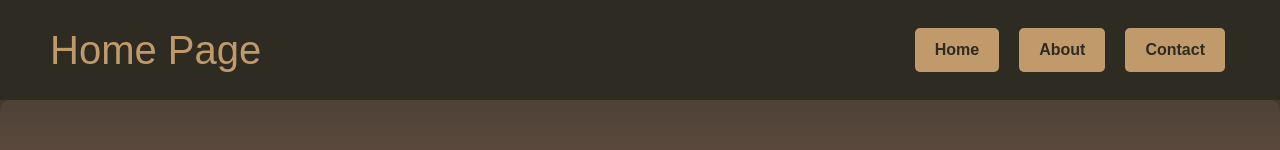
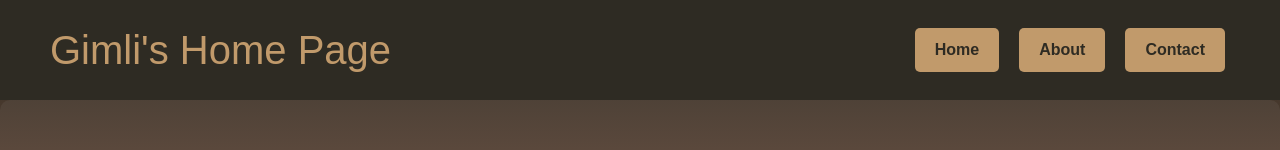
Before and after one commit to BJ-Kodehode/next.js-oppgave-new, a Next.js app: page / in a window 1280 px wide. Shown: the top 150 px of the page. Built offline with nearby package versions, Linux system fonts and the light colour scheme.

Commit message:
geader overskrift endret på

```diff
--- a/app/HeaderFooter.jsx
+++ b/app/HeaderFooter.jsx
@@ -8,7 +8,7 @@ export default function HeaderFooter({ children }) {
       {/* Header */}
       <header style={{ display: "flex", justifyContent: "space-between", alignItems: "center", padding: "20px 50px", backgroundColor: "#2E2B23", color: "#DCC7A1" }}> {/* Dark forest brown background */}
         <h1 style={{ fontSize: "2.5rem", margin: "0" }}>
-          <Link href="/" style={{ textDecoration: "none", color: "#C19A6B" }}>Home Page</Link> {/* Bronze/gold hint */}
+          <Link href="/" style={{ textDecoration: "none", color: "#C19A6B" }}>Gimli's Home Page</Link> {/* Bronze/gold hint */}
         </h1>
         <nav style={{ display: "flex", gap: "10px" }}>
           <Link href="/">
```
